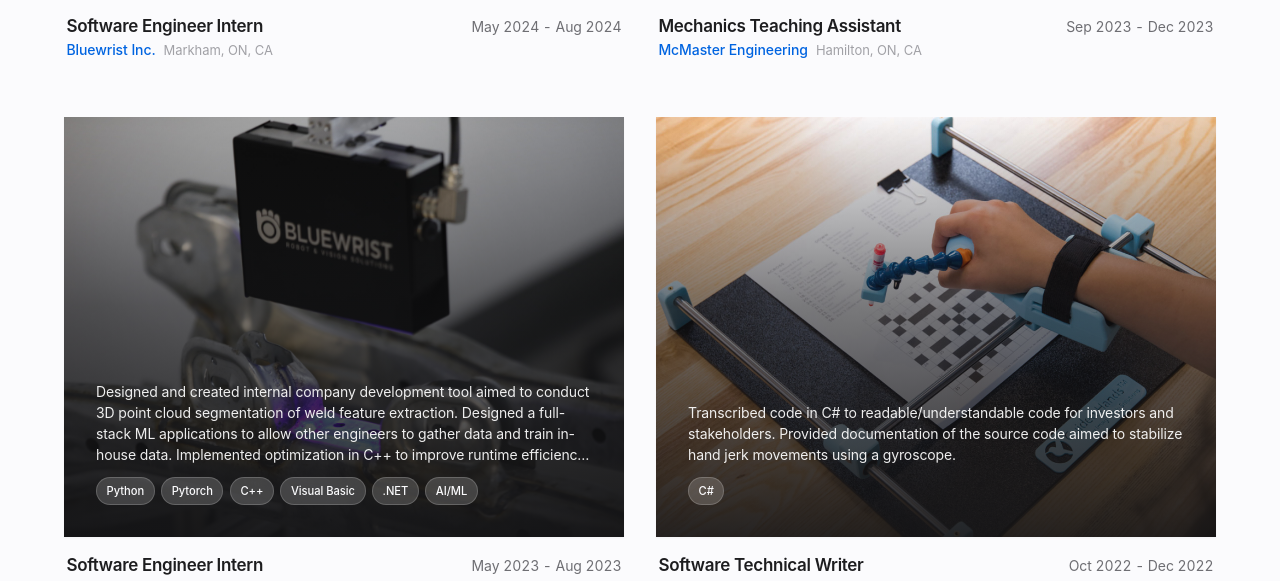
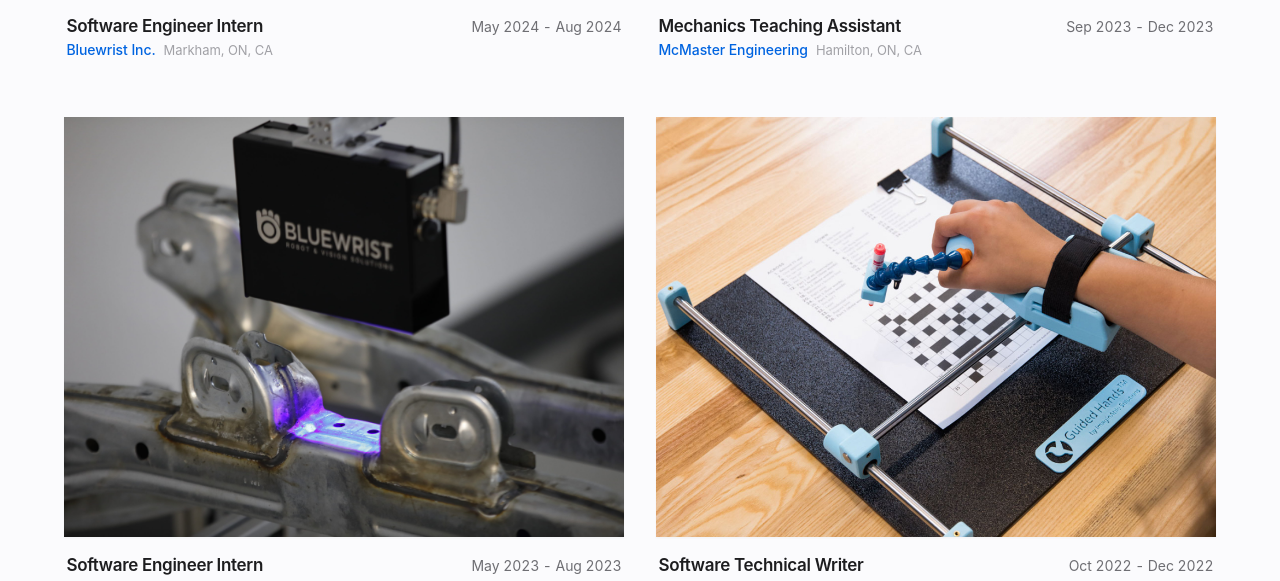
Before and after one commit to luciancheng/LC, a React (Vite) app: page / in a window 1280 px wide. Shown: the part 6431-7012 px from the top of the page. Built offline with nearby package versions, Linux system fonts and the light colour scheme; some icons are missing.

Commit message:
new updates to portfolio

```diff
--- a/src/index.css
+++ b/src/index.css
@@ -382,9 +382,6 @@ section { position: sticky; top: 0; height: 100vh; width: 100vw; display: flex;
   opacity: 1; transform: translateY(0); pointer-events: auto;
 }
 
-@media (hover: none) {
-  .exp-tile-overlay { opacity: 1; transform: translateY(0); pointer-events: auto; }
-}
 
 .exp-tile-desc {
   color: rgba(255, 255, 255, 0.92); font-family: var(--font-text); font-size: 0.875rem;
@@ -517,9 +514,6 @@ section { position: sticky; top: 0; height: 100vh; width: 100vw; display: flex;
   opacity: 1; transform: translateY(0); pointer-events: auto;
 }
 
-@media (hover: none) {
-  .project-card-overlay { opacity: 1; transform: translateY(0); pointer-events: auto; }
-}
 
 .project-card-overlay-description {
   color: rgba(255, 255, 255, 0.92); font-family: var(--font-text); font-size: 0.9rem;
```
